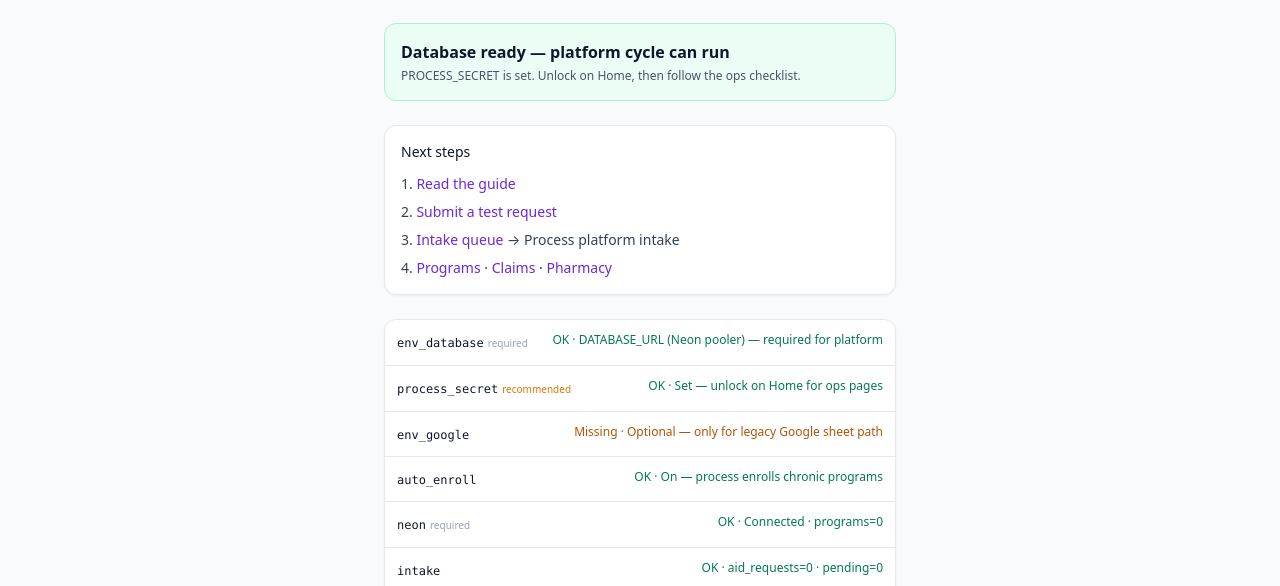
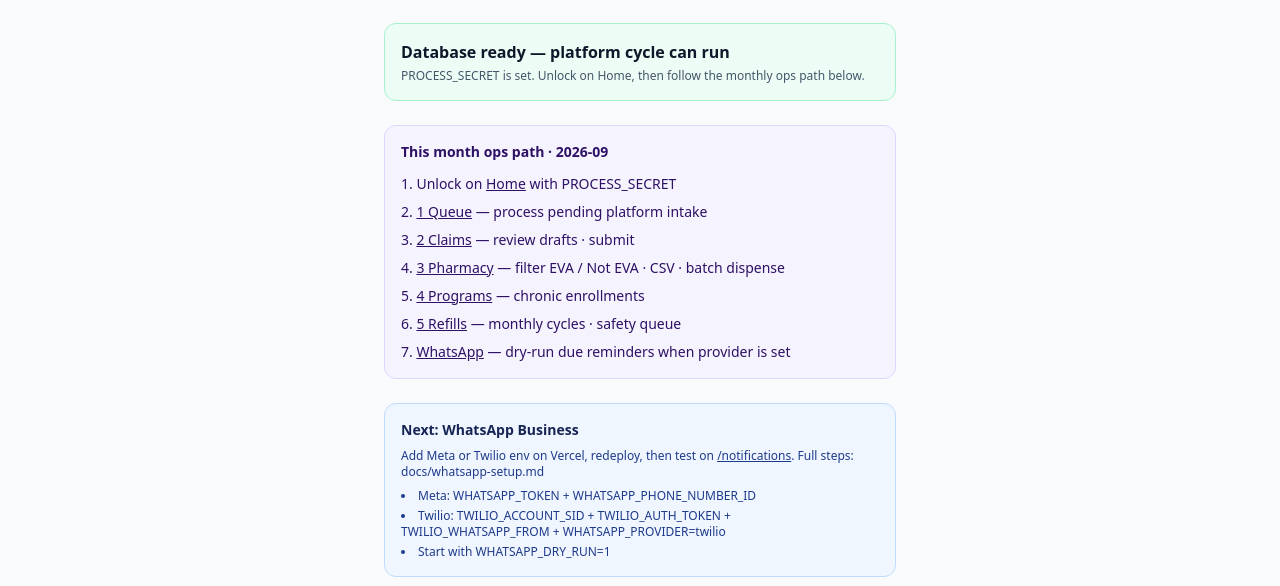
Before and after one commit to ArmaniousESP/medical-aid-automation, a Next.js app: page /status in a window 1280 px wide. Shown: the part 214-800 px from the top of the page. Built offline with nearby package versions, Linux system fonts and the light colour scheme; no server answers; the database is empty.

Commit message:
Status: WhatsApp Bitrix email checklist + monthly ops path

```diff
--- a/app/status/page.tsx
+++ b/app/status/page.tsx
@@ -1,4 +1,6 @@
 import Link from 'next/link';
+import { whatsappConfigStatus } from '@/lib/whatsapp';
+import { bitrixConfigStatus } from '@/lib/bitrix';
 
 export const dynamic = 'force-dynamic';
 
@@ -37,6 +39,39 @@ async function loadHealth() {
           : 'On — process enrolls chronic programs',
       required: false,
     },
+  };
+
+  const wa = whatsappConfigStatus();
+  checks.whatsapp = {
+    ok: wa.mode !== 'none',
+    detail:
+      wa.mode === 'none'
+        ? 'No provider — set Meta or Twilio env (see /notifications)'
+        : `mode=${wa.mode}${wa.dry_run_default ? ' · dry-run' : ' · live-ready'}${wa.provider_forced ? ` · forced=${wa.provider_forced}` : ''}`,
+    required: false,
+    recommended: true,
+  };
+
+  const bx = bitrixConfigStatus();
+  checks.bitrix = {
+    ok: !bx.sync_on_intake || bx.configured,
+    detail: bx.sync_on_intake
+      ? bx.configured
+        ? 'Sync on intake ON · webhook set'
+        : 'BITRIX_SYNC_ON_INTAKE=1 but webhook missing'
+      : bx.configured
+        ? 'Webhook set · sync off (optional)'
+        : 'Optional office bridge — off',
+    required: false,
+  };
+
+  checks.email = {
+    ok: !!(process.env.RESEND_API_KEY && process.env.EMAIL_FROM),
+    detail:
+      process.env.RESEND_API_KEY && process.env.EMAIL_FROM
+        ? 'Resend configured'
+        : 'Optional — RESEND_API_KEY + EMAIL_FROM',
+    required: false,
   };
 
   if (process.env.DATABASE_URL) {
@@ -84,6 +119,27 @@ async function loadHealth() {
           required: false,
         };
       }
+      try {
+        const d = new Date();
+        const period = `${d.getFullYear()}-${String(d.getMonth() + 1).padStart(2, '0')}`;
+        const rc = await query<{ n: string; open: string }>(
+          `SELECT count(*)::text AS n,
+                  count(*) FILTER (WHERE status IS DISTINCT FROM 'dispensed' AND status IS DISTINCT FROM 'cancelled')::text AS open
+           FROM refill_cycles WHERE period = $1`,
+          [period]
+        );
+        checks.refills_month = {
+          ok: true,
+          detail: `${period}: cycles=${rc.rows[0]?.n ?? 0} · open=${rc.rows[0]?.open ?? 0}`,
+          required: false,
+        };
+      } catch {
+        checks.refills_month = {
+          ok: true,
+          detail: 'refill_cycles when programs generate cycles',
+          required: false,
+        };
+      }
     } catch (e: unknown) {
       checks.neon = {
         ok: false,
@@ -101,11 +157,13 @@ async function loadHealth() {
 
   const ok = !!checks.env_database?.ok && !!checks.neon?.ok;
   const secretOk = !!checks.process_secret?.ok;
-  return { ok, secretOk, checks };
+  return { ok, secretOk, checks, wa, bx };
 }
 
 export default async function StatusPage() {
   const health = await loadHealth();
+  const d = new Date();
+  const period = `${d.getFullYear()}-${String(d.getMonth() + 1).padStart(2, '0')}`;
 
   return (
     <main className="min-h-screen bg-slate-50 p-6 text-slate-900">
@@ -132,21 +190,93 @@ export default async function StatusPage() {
           <p className="text-xs text-slate-600 mt-1">
             {health.ok
               ? health.secretOk
-                ? 'PROCESS_SECRET is set. Unlock on Home, then follow the ops checklist.'
+                ? 'PROCESS_SECRET is set. Unlock on Home, then follow the monthly ops path below.'
                 : 'Neon is connected. Set PROCESS_SECRET next so ops pages stay private.'
               : 'Google sheet credentials are optional and not required to start.'}
           </p>
         </div>
+
+        {health.ok && (
+          <div className="rounded-xl border border-violet-200 bg-violet-50/80 p-4 space-y-3 text-sm">
+            <h2 className="font-semibold text-violet-950">
+              This month ops path · {period}
+            </h2>
+            <ol className="list-decimal list-inside space-y-2 text-violet-950 text-xs sm:text-sm">
+              <li>
+                Unlock on{' '}
+                <Link href="/" className="underline font-medium">
+                  Home
+                </Link>{' '}
+                with PROCESS_SECRET
+              </li>
+              <li>
+                <Link href="/intake-ops" className="underline font-medium">
+                  1 Queue
+                </Link>{' '}
+                — process pending platform intake
+              </li>
+              <li>
+                <Link href="/claims" className="underline font-medium">
+                  2 Claims
+                </Link>{' '}
+                — review drafts · submit
+              </li>
+              <li>
+                <Link href="/pharmacy" className="underline font-medium">
+                  3 Pharmacy
+                </Link>{' '}
+                — filter EVA / Not EVA · CSV · batch dispense
+              </li>
+              <li>
+                <Link href="/programs" className="underline font-medium">
+                  4 Programs
+                </Link>{' '}
+                — chronic enrollments
+              </li>
+              <li>
+                <Link href="/refills" className="underline font-medium">
+                  5 Refills
+                </Link>{' '}
+                — monthly cycles · safety queue
+              </li>
+              <li>
+                <Link href="/notifications" className="underline font-medium">
+                  WhatsApp
+                </Link>{' '}
+                — dry-run due reminders when provider is set
+              </li>
+            </ol>
+          </div>
+        )}
+
+        {health.ok && health.wa.mode === 'none' && (
+          <div className="rounded-xl border border-blue-200 bg-blue-50 p-4 space-y-2 text-sm">
+            <h2 className="font-semibold text-blue-950">Next: WhatsApp Business</h2>
+            <p className="text-xs text-blue-900">
+              Add Meta or Twilio env on Vercel, redeploy, then test on{' '}
+              <Link href="/notifications" className="underline font-medium">
+                /notifications
+              </Link>
+              . Full steps: docs/whatsapp-setup.md
+            </p>
+            <ul className="text-xs text-blue-900 list-disc list-inside space-y-1">
+              <li>
+                Meta: WHATSAPP_TOKEN + WHATSAPP_PHONE_NUMBER_ID
+              </li>
+              <li>
+                Twilio: TWILIO_ACCOUNT_SID + TWILIO_AUTH_TOKEN +
+                TWILIO_WHATSAPP_FROM + WHATSAPP_PROVIDER=twilio
+              </li>
+              <li>Start with WHATSAPP_DRY_RUN=1</li>
+            </ul>
+          </div>
+        )}
 
         {health.ok && !health.secretOk && (
           <div className="rounded-xl border-2 border-amber-300 bg-amber-50 p-4 space-y-3 text-sm">
             <h2 className="font-semibold text-amber-950">
               Recommended: set PROCESS_SECRET
             </h2>
-            <p className="text-amber-900 text-xs" dir="rtl">
-              بدون كلمة السر، صفحات التشغيل تبقى مقفولة. أضفها على Vercel ثم أعد
-              النشر.
-            </p>
             <ol className="list-decimal list-inside space-y-2 text-amber-950 text-xs">
               <li>
                 Open{' '}
@@ -160,75 +290,10 @@ export default async function StatusPage() {
                 </a>
               </li>
               <li>
-                Add key{' '}
-                <code className="bg-white/80 px-1 rounded">PROCESS_SECRET</code>{' '}
-                with a long random value (example:{' '}
-                <code className="bg-white/80 px-1 rounded text-[10px]">
-                  openssl rand -hex 24
-                </code>
-                )
+                Add <code className="bg-white/80 px-1 rounded">PROCESS_SECRET</code>
               </li>
               <li>
-                Scope: <strong>Production</strong> (and Preview if you use it)
-              </li>
-              <li>
-                <strong>Redeploy</strong> the latest Production deployment
-              </li>
-              <li>
-                Open{' '}
-                <Link href="/" className="underline font-medium">
-                  Home
-                </Link>{' '}
-                → enter the same value → <strong>Unlock ops</strong>
-              </li>
-              <li>
-                Follow checklist: Queue → Claims → Programs → Refills → Pharmacy
-              </li>
-            </ol>
-            <p className="text-[11px] text-amber-800">
-              Multiple staff passwords: comma-separated in the same variable, e.g.{' '}
-              <code className="bg-white/80 px-1 rounded">alice-secret,bob-secret</code>
-            </p>
-          </div>
-        )}
-
-        {health.ok && (
-          <div className="rounded-xl border bg-white p-4 shadow-sm space-y-3">
-            <h2 className="font-medium text-sm">Next steps</h2>
-            <ol className="list-decimal list-inside text-sm text-slate-700 space-y-2">
-              {!health.secretOk && (
-                <li className="text-amber-800 font-medium">
-                  Set PROCESS_SECRET (box above) and unlock on Home
-                </li>
-              )}
-              <li>
-                <Link href="/guide" className="text-violet-700 font-medium hover:underline">
-                  Read the guide
-                </Link>
-              </li>
-              <li>
-                <Link href="/intake" className="text-violet-700 hover:underline">
-                  Submit a test request
-                </Link>
-              </li>
-              <li>
-                <Link href="/intake-ops" className="text-violet-700 hover:underline">
-                  Intake queue
-                </Link>{' '}
-                → Process platform intake
-              </li>
-              <li>
-                <Link href="/programs" className="text-violet-700 hover:underline">
-                  Programs
-                </Link>
-                {' · '}
-                <Link href="/claims" className="text-violet-700 hover:underline">
-                  Claims
-                </Link>
-                {' · '}
-                <Link href="/pharmacy" className="text-violet-700 hover:underline">
-                  Pharmacy
-                </Link>
+                <strong>Redeploy</strong>, then unlock on Home
               </li>
             </ol>
           </div>
@@ -247,7 +312,7 @@ export default async function StatusPage() {
                 )}
               </div>
               <span
-                className={`text-right text-xs ${val.ok ? 'text-emerald-700' : 'text-amber-700'}`}
+                className={`text-right text-xs max-w-[60%] ${val.ok ? 'text-emerald-700' : 'text-amber-700'}`}
               >
                 {val.ok ? 'OK' : 'Missing'} {val.detail ? `· ${val.detail}` : ''}
               </span>
@@ -264,21 +329,14 @@ export default async function StatusPage() {
               </li>
               <li>
                 Add <code className="text-xs bg-slate-100 px-1 rounded">DATABASE_URL</code> from
-                Neon (pooler, sslmode=require)
+                Neon
               </li>
               <li>
                 Add{' '}
-                <code className="text-xs bg-slate-100 px-1 rounded">PROCESS_SECRET</code>{' '}
-                (strong random string)
+                <code className="text-xs bg-slate-100 px-1 rounded">PROCESS_SECRET</code>
               </li>
               <li>
-                <strong>Redeploy</strong> from Deployments
-              </li>
-              <li>
-                Refresh this page, then open{' '}
-                <Link href="/guide" className="text-blue-700 underline">
-                  /guide
-                </Link>
+                <strong>Redeploy</strong>
               </li>
             </ol>
           </div>
@@ -287,6 +345,9 @@ export default async function StatusPage() {
         <div className="flex flex-wrap gap-3 text-sm justify-center pb-6">
           <Link href="/guide" className="text-violet-700 hover:underline font-medium">
             How to use
+          </Link>
+          <Link href="/notifications" className="text-blue-600 hover:underline">
+            Notifications
           </Link>
           <Link href="/" className="text-blue-600 hover:underline">
             Home
```
